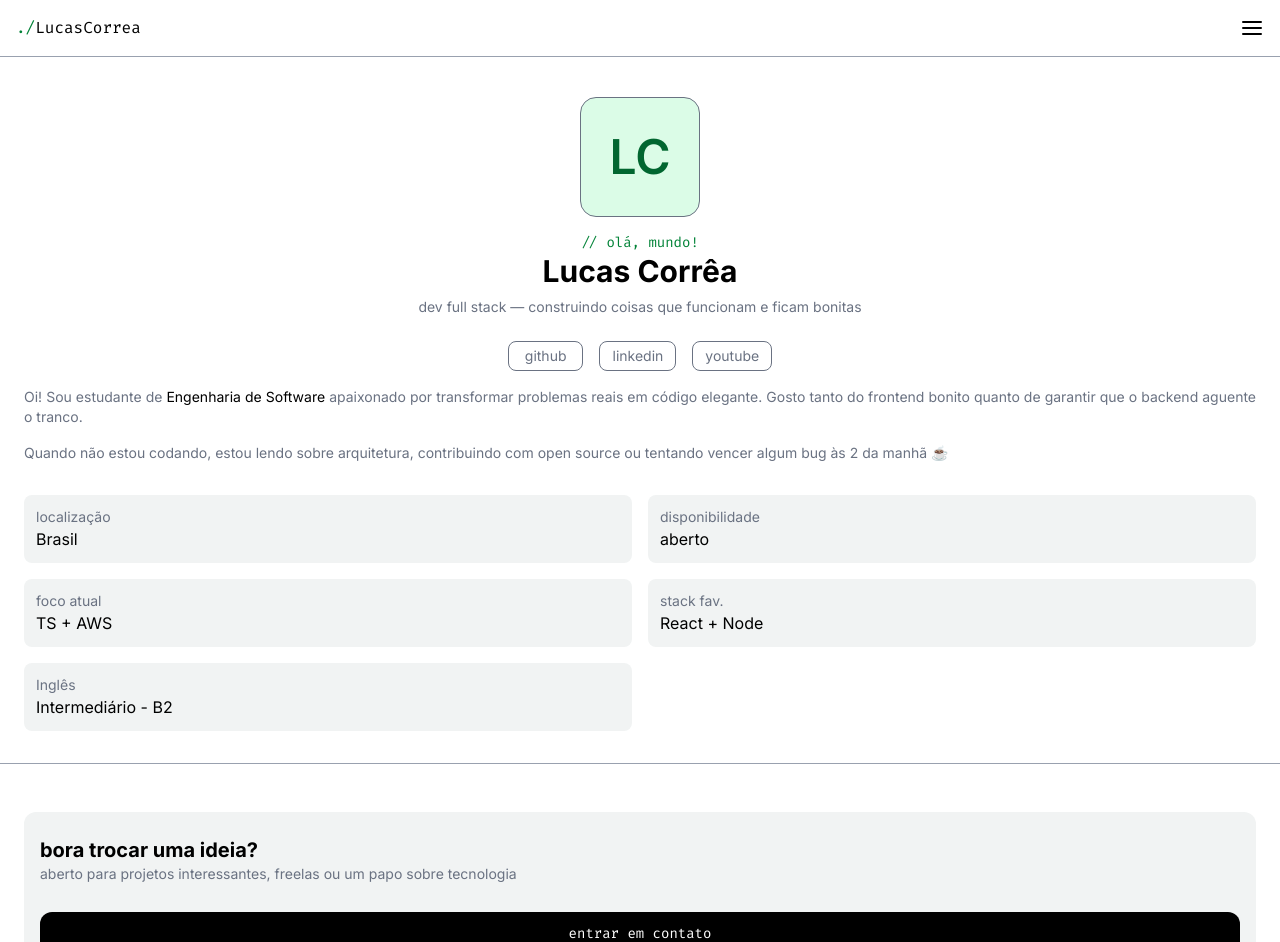
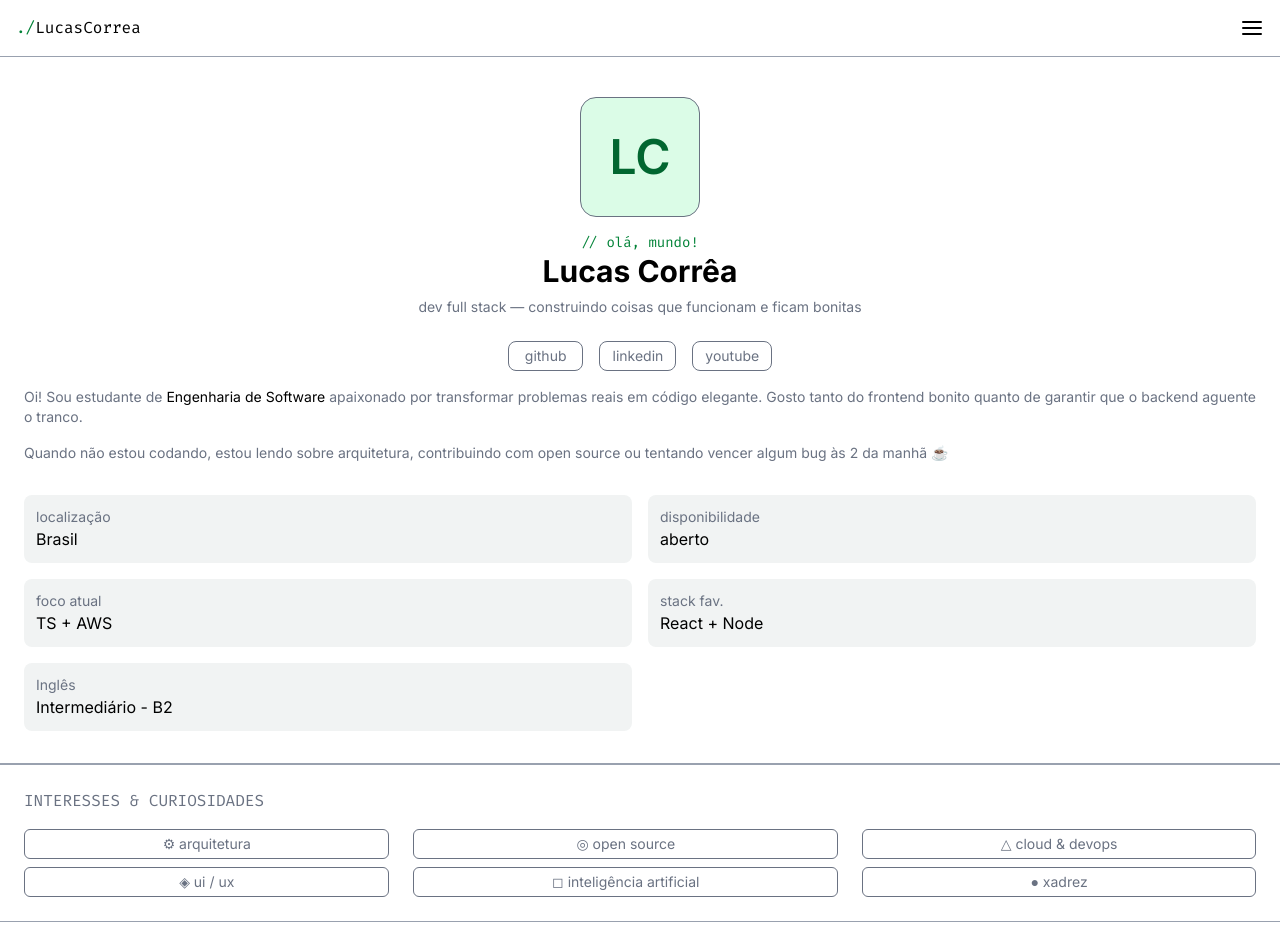
Before and after one commit to lucascorr-eng/portfolio-dev, a React (Vite) app in the folder portfolio-dev/: page / in a window 1280 px wide. Shown: the top 942 px of the page. Built offline with nearby package versions, Linux system fonts and the light colour scheme.

Commit message:
structure of CuriositySection - About

```diff
--- a/portfolio-dev/src/sections/about/AboutCuriositySection.jsx
+++ b/portfolio-dev/src/sections/about/AboutCuriositySection.jsx
@@ -1,5 +1,35 @@
+import DividerLine from "../../components/ui/dividerLine";
+
 function AboutCuriositySection() {
-  return <section></section>;
+  return (
+    <>
+      <DividerLine />
+      <div className="font-inter text-sm px-6 text-gray-500 my-6">
+        <h3 className="font-firaCode text-base">INTERESSES & CURIOSIDADES</h3>
+        <div className="mt-4 grid grid-cols-[auto_auto_auto] gap-2 gap-x-6">
+          <div className="flex justify-center py-1 rounded-md border border-gray-500">
+            <p>⚙ arquitetura</p>
+          </div>
+          <div className="flex justify-center py-1 rounded-md border border-gray-500">
+            <p>◎ open source</p>
+          </div>
+          <div className="flex justify-center py-1 rounded-md border border-gray-500">
+            <p>△ cloud & devops</p>
+          </div>
+          <div className="flex justify-center py-1 rounded-md border border-gray-500">
+            <p>◈ ui / ux</p>
+          </div>
+          <div className="flex justify-center py-1 rounded-md border border-gray-500">
+            <p>◻ inteligência artificial</p>
+          </div>
+          <div className="flex justify-center py-1 rounded-md border border-gray-500">
+            <p>● xadrez</p>
+          </div>
+        </div>
+      </div>
+      <DividerLine />
+    </>
+  );
 }
 
 export default AboutCuriositySection;
```
